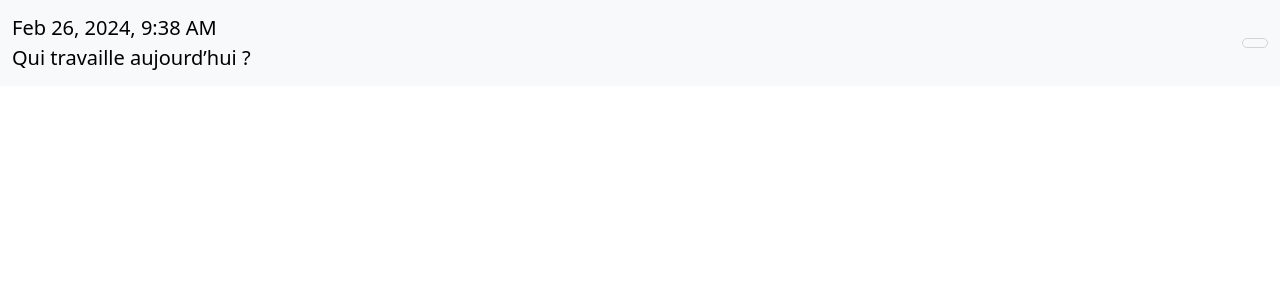
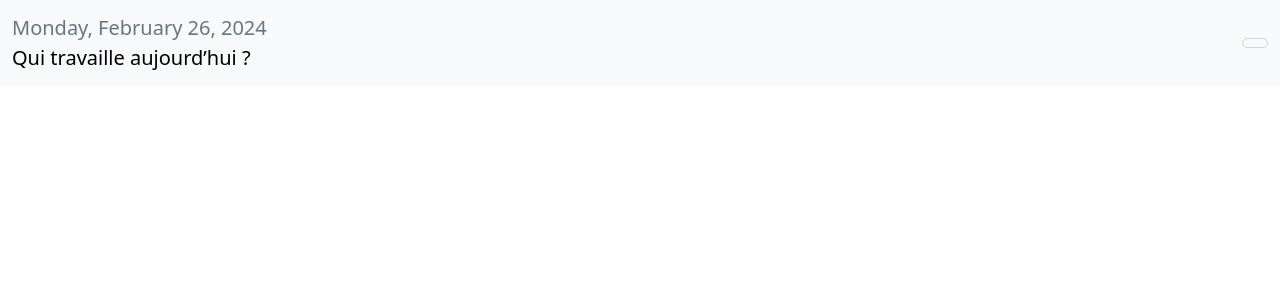
Before and after one commit to cecilelecerf/tips, a React (Create React App) app in the folder src/: page / in a window 1280 px wide. Shown: the top 300 px of the page. Built offline with nearby package versions, Linux system fonts and the light colour scheme.

Commit message:
fix date

```diff
--- a/src/src/NavBar/burgerMenu.js
+++ b/src/src/NavBar/burgerMenu.js
@@ -16,14 +16,14 @@ const BurgerMenu = ({ navbarBrand }) => {
         setIsOpen(!isOpen);
     };
 
-    const currentDate = DateTime.local().toLocaleString(DateTime.DATETIME_MED);
+    const currentDate = DateTime.local().toFormat(' DDDD ');
 
     return (
         <>
             <nav className="navbar bg-body-tertiary fixed-top">
                 <div className="container-fluid">
                     <div className="navbar-brand">
-                        <div>{currentDate}</div>
+                        <div className="text-secondary">{currentDate}</div>
                         <a>{navbarBrand}</a>
                     </div>
                     <BurgerIcon onClick={handleToggle} className="navbar-toggler" type="button" aria-controls="offcanvasNavbar" aria-label="Toggle navigation" />
```
